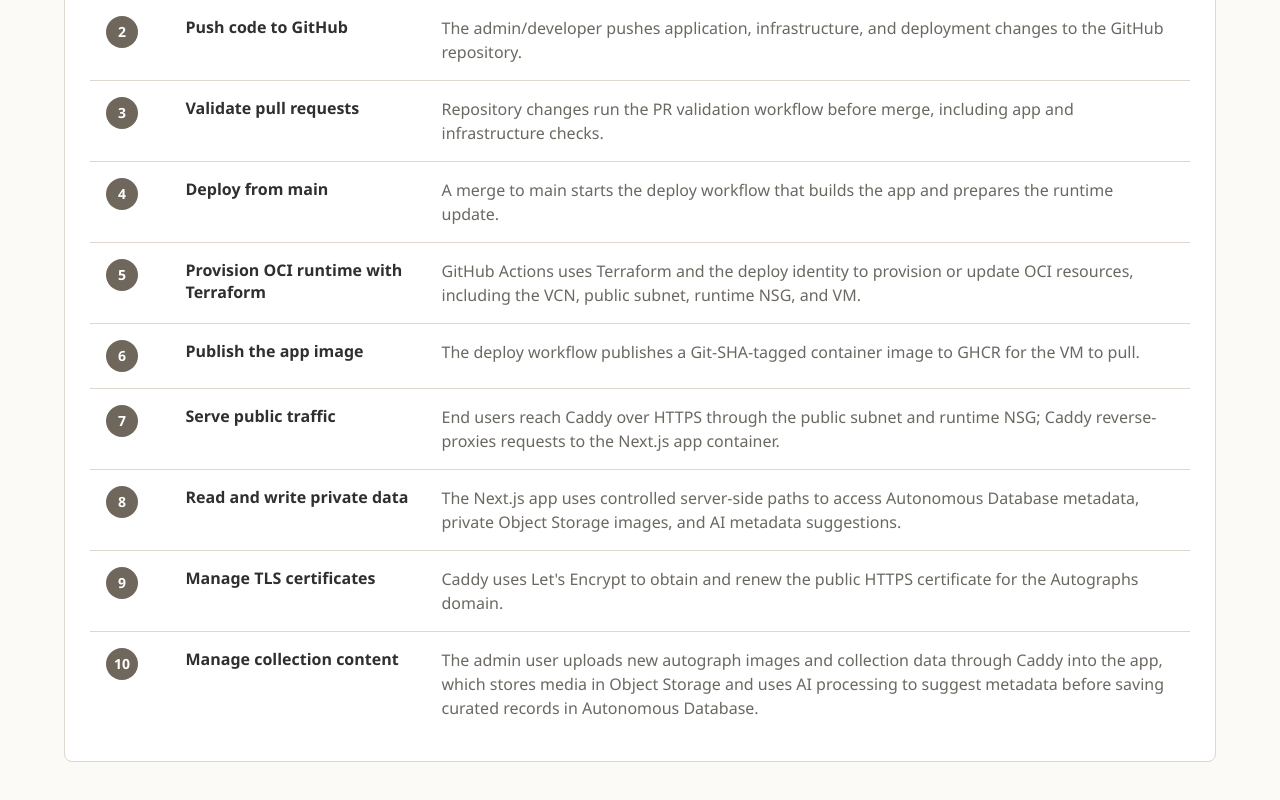
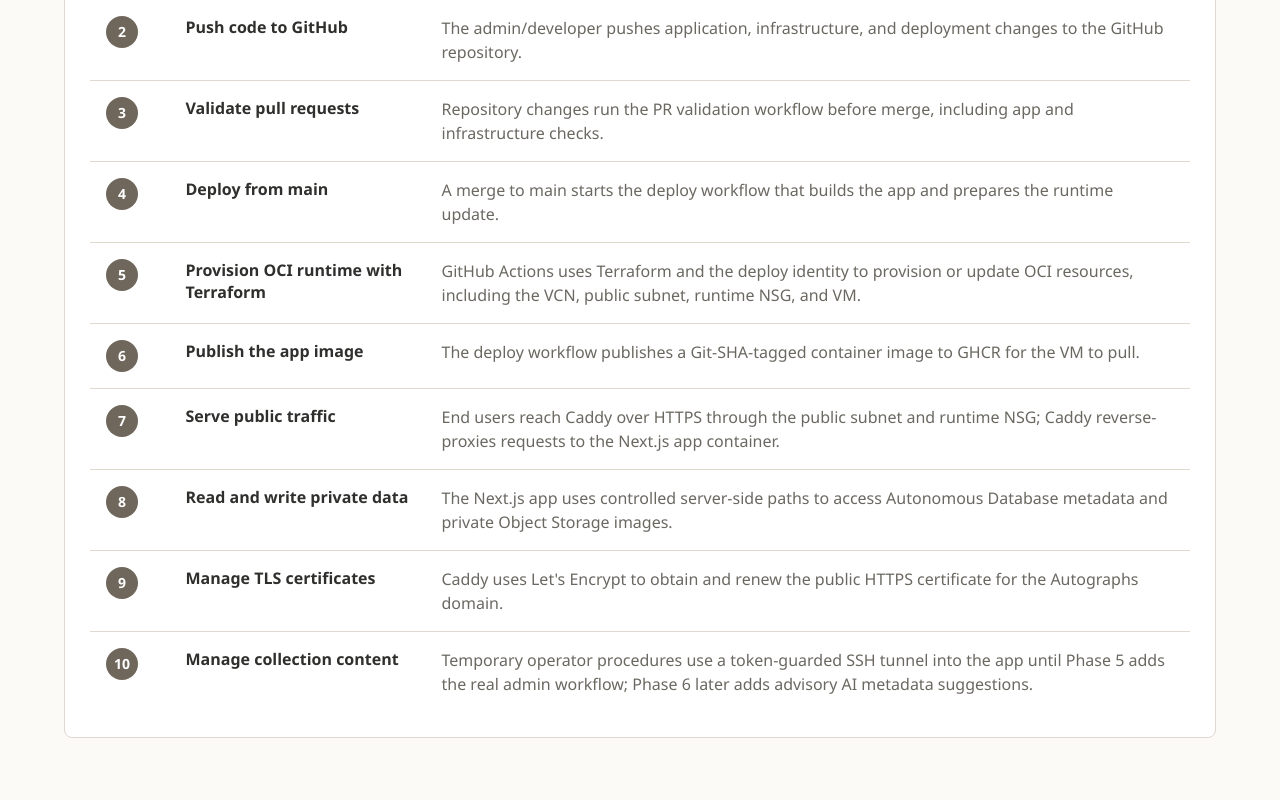
Before and after one commit to jetsaredim/autographs, a Next.js app in the folder app/: page /architecture in a window 1280 px wide. Shown: the part 1288-2088 px from the top of the page. Built offline with nearby package versions, Linux system fonts and the light colour scheme.

Commit message:
docs(04-04): align operator and architecture docs

```diff
--- a/app/app/architecture/page.tsx
+++ b/app/app/architecture/page.tsx
@@ -56,7 +56,7 @@
     number: 8,
     name: "Read and write private data",
     description:
-      "The Next.js app uses controlled server-side paths to access Autonomous Database metadata, private Object Storage images, and AI metadata suggestions.",
+      "The Next.js app uses controlled server-side paths to access Autonomous Database metadata and private Object Storage images.",
   },
   {
     number: 9,
@@ -68,7 +68,7 @@
     number: 10,
     name: "Manage collection content",
     description:
-      "The admin user uploads new autograph images and collection data through Caddy into the app, which stores media in Object Storage and uses AI processing to suggest metadata before saving curated records in Autonomous Database.",
+      "Temporary operator procedures use a token-guarded SSH tunnel into the app until Phase 5 adds the real admin workflow; Phase 6 later adds advisory AI metadata suggestions.",
   },
 ];
 
@@ -100,7 +100,7 @@
             width={1280}
             height={760}
             priority
-            alt="Autographs architecture diagram showing GitHub repository changes flowing through pull request CI, deploy workflow, GHCR image publishing, Terraform-managed OCI resources, an OCI runtime VM, Caddy, the internal Next.js app, Autonomous Database, private Object Storage, AI metadata processing, Let's Encrypt, public browser traffic, and admin collection management."
+            alt="Autographs architecture diagram showing GitHub repository changes flowing through pull request CI, deploy workflow, GHCR image publishing, Terraform-managed OCI resources, an OCI runtime VM, Caddy, the internal Next.js app, Autonomous Database, private Object Storage, Let's Encrypt, public browser traffic, and temporary operator collection management."
           />
         </div>
       </section>
```
Also changed, not shown: app/public/architecture-diagram.svg, 4 other files (tests, documents, lock files or other folders).
